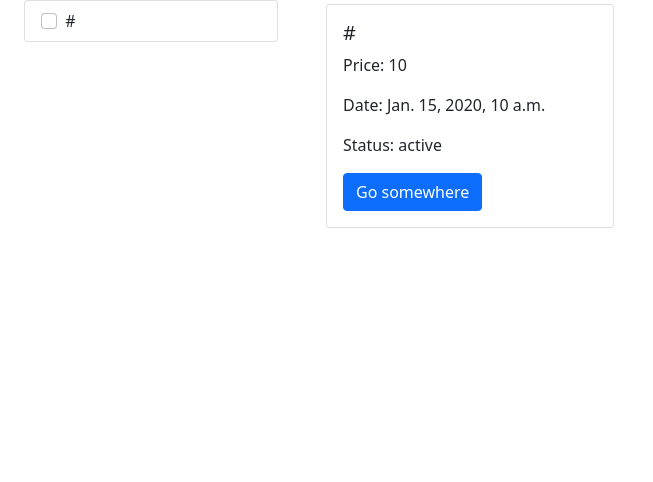
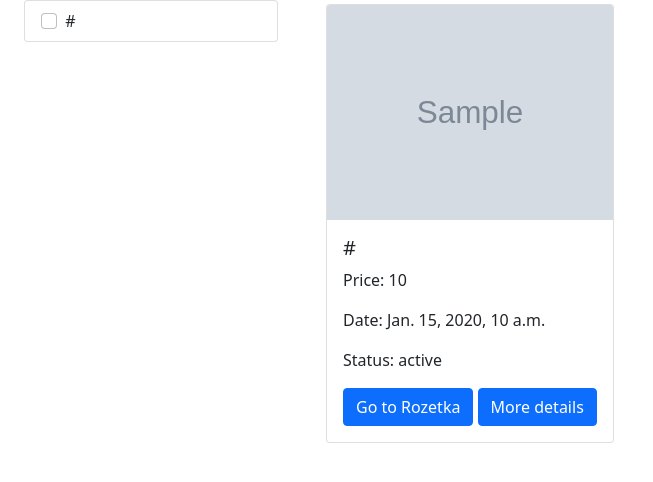
Before and after one commit to igor-gorohovsky/price-parser, a Django app: page / in a window 1280 px wide. Shown: the part 56-538 px from the top of the page, without its empty margins (0-653 px from the left). Run offline with Django 3.2, Linux system fonts and the light colour scheme; tables that the repository leaves empty hold one stand-in row (values such as "Sample post"); grey boxes marked "Sample" are stand-in pictures.

Commit message:
Display images of the products

```diff
--- a/price_parser/parser_app/models.py
+++ b/price_parser/parser_app/models.py
@@ -6,6 +6,7 @@
 #   * Remove `managed = False` lines if you wish to allow Django to create, modify, and delete the table
 # Feel free to rename the models, but don't rename db_table values or field names.
 from django.db import models
+from django.conf import settings
 
 
 class Prices(models.Model):
@@ -28,12 +29,15 @@ class Prices(models.Model):
 class Urls(models.Model):
 
     url = models.TextField(unique=True)
+    product_photo = models.ImageField(
+        upload_to='product',
+        default='default.png'
+    )
 
     def __str__(self):
         return f'{self.id}: {self.url}'
 
     class Meta:
-        managed = False
         db_table = 'urls'
         verbose_name='URL'
         verbose_name_plural='URLs'
--- a/price_parser/parser_app/templates/parser_app/index.html
+++ b/price_parser/parser_app/templates/parser_app/index.html
@@ -1,10 +1,10 @@
 {% extends 'base.html' %}
 
 {% block content %}
+<div class="card-column">
   {% for item in urls %}
-  <div class="card-columns">
     <div class="card" style="width: 18rem;">
-      <!-- <img src="..." class="card-img-top" alt="..."> -->
+      <img src="{{ item.product_photo.url }}" class="card-img-top" alt="...">
       <div class="card-body">
         <h5 class="card-title">{{ item.url }}</h5>
         <p class="card-text">Price: {{ item.data.last.current_price }}</p>
@@ -13,9 +13,10 @@
         {% endif %}
         <p class="card-text">Date: {{ item.data.last.date }}</p>
         <p class="card-text">Status: {{ item.data.last.status }}</p>
-        <a href="#" class="btn btn-primary">Go somewhere</a>
+        <a href="{{ item.url }}" class="btn btn-primary">Go to Rozetka</a>
+        <a href="#" class="btn btn-primary">More details</a>
       </div>
     </div>
-  </div>
   {% endfor %}
+</div>
 {% endblock %}
--- a/price_parser/price_parser/settings.py
+++ b/price_parser/price_parser/settings.py
@@ -130,3 +130,9 @@ USE_TZ = True
 # https://docs.djangoproject.com/en/3.1/howto/static-files/
 
 STATIC_URL = '/static/'
+
+
+# Media files
+
+MEDIA_ROOT = os.path.join(BASE_DIR, 'media')
+MEDIA_URL = '/media/'
--- a/price_parser/price_parser/urls.py
+++ b/price_parser/price_parser/urls.py
@@ -15,8 +15,13 @@ Including another URLconf
 """
 from django.contrib import admin
 from django.urls import path, include
+from django.contrib.staticfiles.urls import static
+from django.contrib.staticfiles.urls import staticfiles_urlpatterns
+from django.conf import settings
 
 urlpatterns = [
     path('admin/', admin.site.urls),
-    path('', include('parser_app.urls'))
+    path('', include('parser_app.urls')),
 ]
+
+urlpatterns += static(settings.MEDIA_URL, document_root=settings.MEDIA_ROOT)
```
Also changed, not shown: price_parser/parser_app/migrations/0003_auto_20210402_1553.py (added), price_parser/parser_app/migrations/0004_urls_product_photo.py (added), price_parser/parser_app/migrations/0005_auto_20210402_1604.py (added), price_parser/parser_app/migrations/0006_auto_20210402_1619.py (added), price_parser/parser_app/migrations/0007_auto_20210402_1643.py (added), 1 other file.
